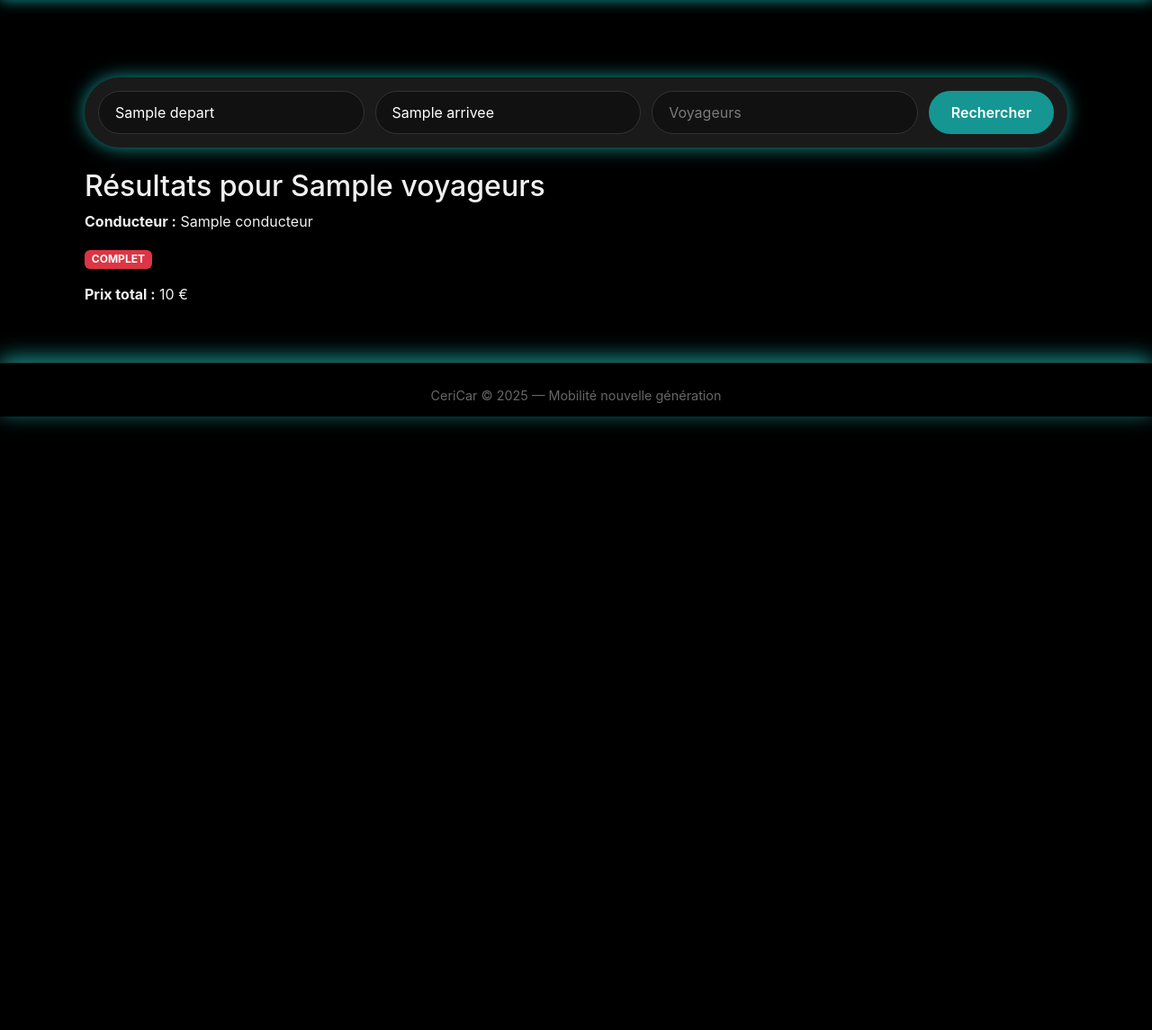
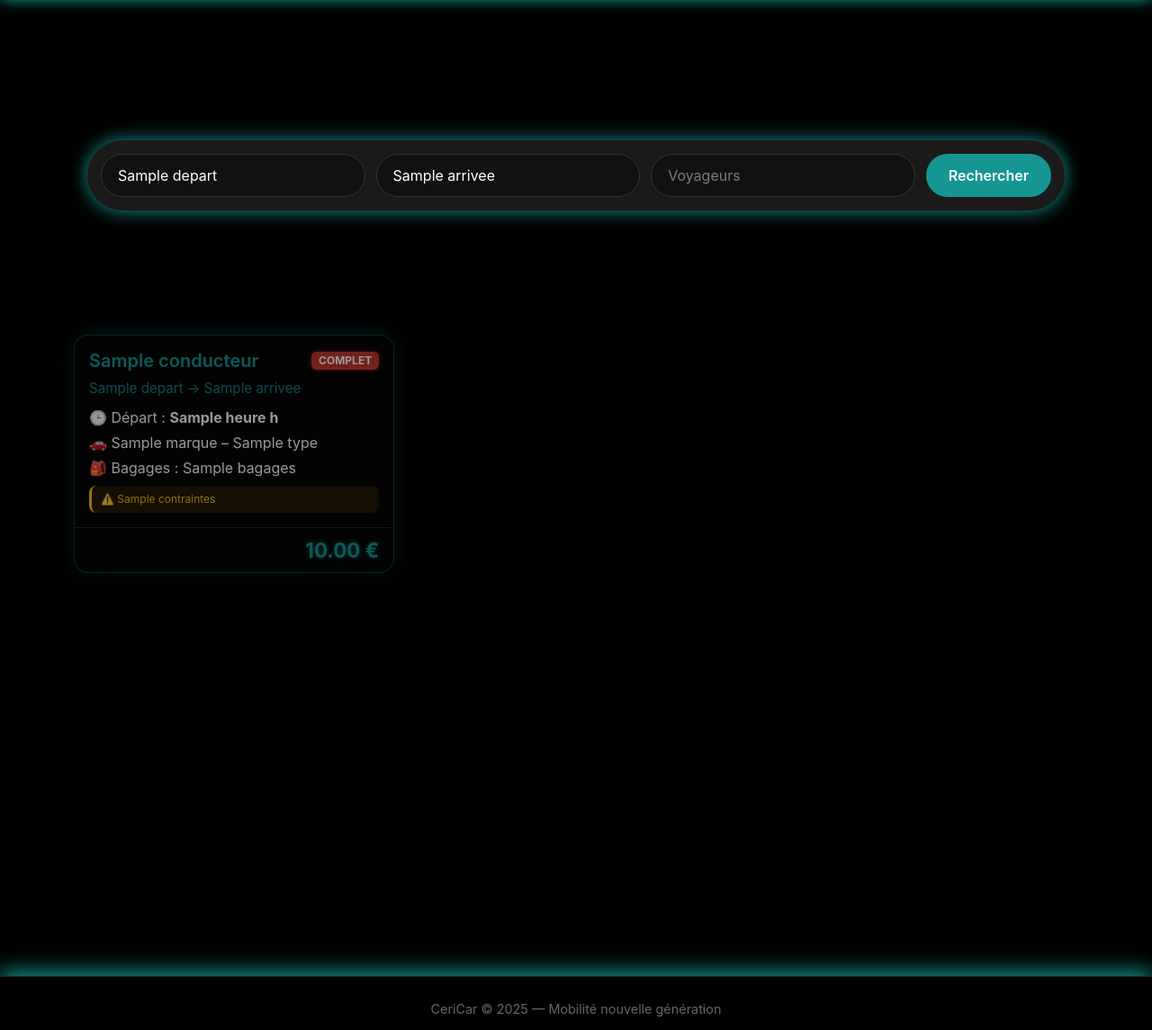
Before and after one commit to SyphaxMEDJBER/CeriCar, a Yii app: template views/site/recherche.php in a window 1280 px wide. Shown: the part 57-1202 px from the top of the page at 90% size. Before the commit the page ends 531 px from the top, so only its background shows below. Run offline with PHP 8.4 and a stand-in for Yii, Linux system fonts and the light colour scheme; the template is opened without the code that fills it: most values are stand-ins (such as "Sample title", 1, 10 or a date in 2020); data that the repository does not hold is empty; some libraries are stand-ins or nearby versions.

Commit message:
recherche->resultats finalisé

```diff
--- a/views/layouts/main.php
+++ b/views/layouts/main.php
@@ -19,60 +19,69 @@ app\assets\AppAsset::register($this);
 
     <!-- DARK THEME -->
     <link rel="stylesheet" href="<?= Url::to('@web/css/dark.css') ?>">
-
 </head>
 
-
-
-
-    <body>
+<body class="layout-root">
 <?php $this->beginBody() ?>
 
     <!-- NOTIFICATION -->
-        <div id="notif"></div>
+        <?php if (Yii::$app->session->hasFlash('notif')):
+            $notif = Yii::$app->session->getFlash('notif');
+        ?>
+        <div id="notif" class="alert alert-<?= $notif['type'] ?> text-center m-0">
+            <?= Html::encode($notif['message']) ?>
+        </div>
+        <?php endif; ?>
 
     <!-- NAVBAR -->
     <nav class="navbar navbar-expand-lg px-4">
         <a class="navbar-brand" href="<?= Url::to(['site/index']) ?>">CeriCar</a>
 
-            <button class="navbar-toggler bg-light" type="button" data-bs-toggle="collapse" data-bs-target="#navMenu">
+        <button class="navbar-toggler" type="button" data-bs-toggle="collapse" data-bs-target="#navMenu">
             <span class="navbar-toggler-icon"></span>
         </button>
 
         <div class="collapse navbar-collapse" id="navMenu">
             <ul class="navbar-nav ms-auto">
-                    <li class="nav-item"><a class="nav-link" href="<?= Url::to(['site/index']) ?>">Accueil</a></li>
-                    <li class="nav-item"><a class="nav-link" href="<?= Url::to(['site/recherche']) ?>">Rechercher</a> </li>
+                <li class="nav-item">
+                    <a class="nav-link" href="<?= Url::to(['site/index']) ?>">Accueil</a>
+                </li>
+                <li class="nav-item">
+                    <a class="nav-link" href="<?= Url::to(['site/recherche']) ?>">Rechercher</a>
+                </li>
+
                 <?php if (Yii::$app->user->isGuest): ?>
-                        <li class="nav-item"><a class="nav-link" href="<?= Url::to(['site/login']) ?>">Connexion</a></li>
-                        <li class="nav-item"><a class="nav-link" href="<?= Url::to(['site/signup']) ?>">Inscription</a></li>
+                    <li class="nav-item">
+                        <a class="nav-link" href="<?= Url::to(['site/login']) ?>">Connexion</a>
+                    </li>
+                    <li class="nav-item">
+                        <a class="nav-link" href="<?= Url::to(['site/signup']) ?>">Inscription</a>
+                    </li>
                 <?php else: ?>
-                        <li class="nav-item"><a class="nav-link" href="<?= Url::to(['site/profil']) ?>">Mon Profil</a></li>
-                        <li class="nav-item"><a class="nav-link" href="<?= Url::to(['site/logout']) ?>" data-method="post">Déconnexion</a></li>
+                    <li class="nav-item">
+                        <a class="nav-link" href="<?= Url::to(['site/profil']) ?>">Mon Profil</a>
+                    </li>
+                    <li class="nav-item">
+                        <a class="nav-link" href="<?= Url::to(['site/logout']) ?>" data-method="post">Déconnexion</a>
+                    </li>
                 <?php endif; ?>
             </ul>
         </div>
     </nav>
 
-        <!-- CONTENU -->
-        <div class="container py-5">
+    <!-- CONTENU (IMPORTANT) -->
+    <main class="content container py-5">
         <?= $content ?>
-        </div>
+    </main>
 
-        <!-- FOOTER -->
+    <!-- FOOTER TOUJOURS EN BAS -->
     <footer class="footer">
         <p>CeriCar © <?= date('Y') ?> — Mobilité nouvelle génération</p>
     </footer>
-
 
     <script src="https://cdn.jsdelivr.net/npm/bootstrap@5.3.2/dist/js/bootstrap.bundle.min.js"></script>
 
 <?php $this->endBody() ?>
 </body>
 </html>
-
-
-
-
-
 <?php $this->endPage() ?>
--- a/views/site/recherche.php
+++ b/views/site/recherche.php
@@ -1,17 +1,14 @@
 <?php
 use yii\helpers\Html;
-use yii\helpers\Url;
 
 $this->title = "Recherche de voyage";
 ?>
 
-<!-- BARRE DE RECHERCHE (IDENTIQUE À LA HOME) -->
+<!-- BARRE DE RECHERCHE -->
 <div class="container">
     <?= Html::beginForm(['site/recherche'], 'post', ['class' => 'search-bar']) ?>
 
-        <input type="text"
-               name="depart"
-               list="villesDepart"
+        <input type="text" name="depart" list="villesDepart"
                class="form-control search-input"
                placeholder="Ville de départ"
                value="<?= Html::encode($depart ?? '') ?>">
@@ -22,9 +19,7 @@ $this->title = "Recherche de voyage";
             <?php endforeach; ?>
         </datalist>
 
-        <input type="text"
-               name="arrivee"
-               list="villesArrivee"
+        <input type="text" name="arrivee" list="villesArrivee"
                class="form-control search-input"
                placeholder="Ville d’arrivée"
                value="<?= Html::encode($arrivee ?? '') ?>">
@@ -35,8 +30,7 @@ $this->title = "Recherche de voyage";
             <?php endforeach; ?>
         </datalist>
 
-        <input type="number"
-               name="voyageurs"
+        <input type="number" name="voyageurs"
                class="form-control search-input"
                min="1" max="10"
                placeholder="Voyageurs"
@@ -50,36 +44,51 @@ $this->title = "Recherche de voyage";
 </div>
 
 <!-- RÉSULTATS -->
-<div class="container mt-4">
+<div class="row g-4 mt-4">
+<?php foreach ($resultats as $r): ?>
+    <div class="col-md-6 col-lg-4">
 
-<?php if (!empty($resultats)): ?>
+        <!-- LA CARTE EST FLEX -->
+        <div class="card search-card h-100 d-flex flex-column <?= $r['complet'] ? 'card-complet' : '' ?>">
 
-    <h2>Résultats pour <?= $nb ?> voyageurs</h2>
+            <!-- CONTENU -->
+            <div class="card-body">
 
-    <?php foreach ($resultats as $r): ?>
-        <div class="result-card <?= $r['complet'] ? 'complet' : 'disponible' ?>">
+                <div class="d-flex justify-content-between align-items-center mb-2">
+                    <h5 class="card-title mb-0"><?= Html::encode($r['conducteur']) ?></h5>
 
-            <p><strong>Conducteur :</strong> <?= Html::encode($r['conducteur']) ?></p>
+                    <?php if ($r['complet']): ?>
+                        <span class="badge badge-complet">COMPLET</span>
+                    <?php else: ?>
+                        <span class="badge badge-dispo">
+                            DISPONIBLE (<?= $r['places'] ?>)
+                        </span>
+                    <?php endif; ?>
+                </div>
 
-            <p>
-                <?php if ($r['complet']): ?>
-                    <span class="badge bg-danger">COMPLET</span>
-                <?php else: ?>
-                    Places restantes : <?= $r['places'] ?>
+                <p class="trajet mb-2">
+                    <?= Html::encode($depart) ?> → <?= Html::encode($arrivee) ?>
+                </p>
+
+                <p class="mb-1">🕒 Départ : <strong><?= Html::encode($r['heure']) ?> h</strong></p>
+                <p class="mb-1">🚗 <?= Html::encode($r['marque']) ?> – <?= Html::encode($r['type']) ?></p>
+                <p class="mb-2">🎒 Bagages : <?= Html::encode($r['bagages']) ?></p>
+
+                <?php if (!empty($r['contraintes'])): ?>
+                    <div class="contrainte-line mt-2">
+                        ⚠️ <?= Html::encode($r['contraintes']) ?>
+                    </div>
                 <?php endif; ?>
-            </p>
 
-            <p><strong>Prix total :</strong> <?= $r['prix'] ?> €</p>
+            </div>
+
+            <!-- FOOTER TOUJOURS EN BAS -->
+            <div class="card-footer text-end mt-auto">
+                <span class="price"><?= number_format($r['prix'], 2) ?> €</span>
+            </div>
 
         </div>
-    <?php endforeach; ?>
 
-<?php elseif ($depart): ?>
-
-    <div class="alert alert-warning">
-        Aucun voyage trouvé pour <?= Html::encode("$depart → $arrivee") ?>
     </div>
-
-<?php endif; ?>
-
+<?php endforeach; ?>
 </div>
--- a/web/css/dark.css
+++ b/web/css/dark.css
@@ -66,7 +66,8 @@ body {
     color: #666;
     font-size: 0.9rem;
     border-top: 1px solid #222;
-    box-shadow: 0 -5px 25px  #159692
+    box-shadow: 0 -5px 25px  #159692;
+    margin-top:400px;
 }
 
 /* HERO SECTION — VERSION OPTIMISÉE */
@@ -113,6 +114,7 @@ body {
     gap: 12px;
     box-shadow: 0 0 20px  #159692;
     align-items: center;
+    margin-bottom: 70px;
 }
 
 /* UNIFORMISATION DES INPUTS */
@@ -385,6 +387,146 @@ input:focus {
 
 
 
+/* Cartes recherche */
+.search-card {
+  background: #0b0b0b;
+  border: 1px solid rgba(21, 150, 146, 0.6);
+  border-radius: 14px;
+  color: #fff;
+  box-shadow:
+    0 0 10px rgba(21,150,146,0.25),
+    0 10px 25px rgba(0,0,0,0.8);
+  transition: all 0.25s ease;
+}
+
+.search-card:hover {
+  transform: translateY(-6px);
+  box-shadow:
+    0 0 20px rgba(21,150,146,0.45),
+    0 20px 40px rgba(0,0,0,0.9);
+}
+
+/* Titres */
+.search-card .card-title {
+  color: #159692;
+  font-weight: 600;
+}
+
+/* Badges */
+.badge-dispo {
+  background: #159692;
+  color: #000;
+  box-shadow: 0 0 8px rgba(21,150,146,0.6);
+}
+
+.badge-complet {
+  background: #c0392b;
+  box-shadow: 0 0 6px rgba(192,57,43,0.6);
+}
+
+/* Footer / prix */
+.search-card .card-footer {
+  background: transparent;
+  border-top: 1px solid rgba(21,150,146,0.3);
+}
+
+.search-card .price {
+  color: #159692;
+  font-size: 1.4rem;
+  font-weight: bold;
+  text-shadow: 0 0 6px rgba(21,150,146,0.6);
+}
+
+/* Complet */
+.card-complet {
+  opacity: 0.6;
+}
+
+
+
+
+.search-card {
+  background: #050505;
+  border-radius: 16px;
+  border: 1px solid rgba(21,150,146,0.4);
+
+  box-shadow:
+    0 15px 35px rgba(0,0,0,0.9),
+    0 0 25px rgba(21,150,146,0.35);
+
+  transition: transform 0.3s ease, box-shadow 0.3s ease;
+}
+
+.search-card:hover {
+  transform: translateY(-10px);
+  box-shadow:
+    0 25px 60px rgba(0,0,0,1),
+    0 0 40px rgba(21,150,146,0.7);
+}
+
+
+
+.trajet {
+  color: rgba(21, 150, 146, 0.85);
+  font-size: 0.95rem;
+}
+
+
+
+.contrainte{
+  display: inline-block;
+  margin-top: 8px;
+  padding: 4px 10px;
+  font-size: 0.8rem;
+  border-radius: 20px;
+  background: rgba(21,150,146,0.15);
+  color: #159692;
+  border: 1px solid rgba(21,150,146,0.4);
+}
+
+
+
+
+
+.contrainte-line{
+  margin-top: 8px;
+  padding: 6px 10px;
+  font-size: 0.75rem;
+  border-radius: 8px;
+  background: rgba(255,165,0,0.12);
+  color: #f1c40f;
+  border-left: 3px solid #f1c40f;
+}
+
+/* Statuts */
+.badge-complet{
+  background:#c0392b;
+}
+
+.badge-dispo{
+  background:#159692;
+  color:#000;
+}
+
+
+
+/* Fix Bootstrap collapse: empêcher ton CSS de laisser le menu ouvert en mobile */
+@media (max-width: 991.98px) {
+  .navbar .navbar-collapse {
+    display: none !important;
+  }
+  .navbar .navbar-collapse.show {
+    display: block !important;
+  }
+  .navbar .navbar-nav {
+    flex-direction: column;
+    gap: .25rem;
+    padding-top: .5rem;
+  }
+}
+
+/* Optionnel: icône visible en dark */
+.navbar-toggler-icon { filter: invert(1); }
 
 
 /* page login */
```
Also changed, not shown: controllers/SiteController.php (+31 -18 lines). Lines whose indentation alone changed are shown as unchanged.
